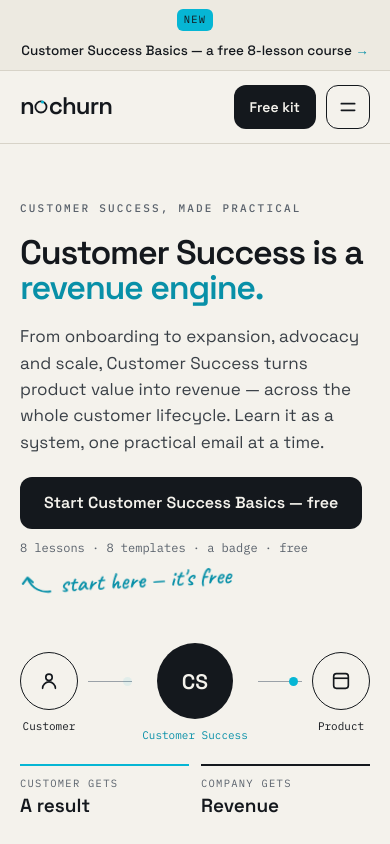
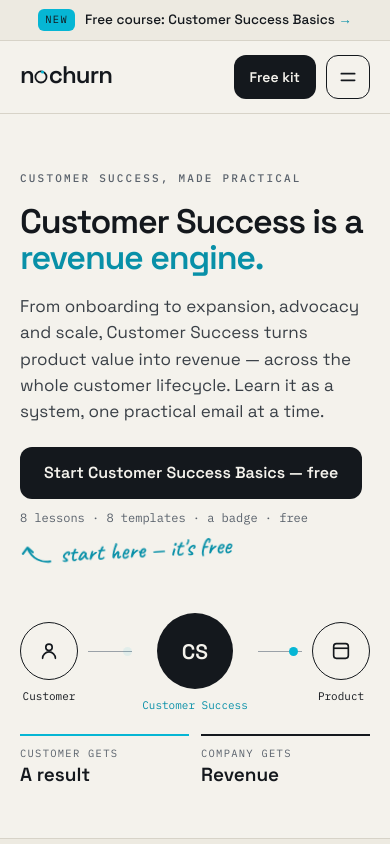
Before and after one commit to annaambr-blip/nochurn-preview, a plain HTML site: page global/index.html in a window 390 px wide. Shown: the top 844 px of the page. Drawn offline with Linux system fonts and the light colour scheme.

Commit message:
Shorter announcement bar for mobile
Co-Authored-By: Claude Opus 5.5 <noreply@anthropic.com>
Claude-Session: https://claude.ai/code/session_01K89y6tCNUg1LCRaUYVJsXd

```diff
--- a/global/index.html
+++ b/global/index.html
@@ -48,7 +48,7 @@ a{color:#0890A8}a:hover{color:#14181D}
 <a href="#free" style="display: block; background: #EDEAE1; border-bottom: 1px solid #D7D3C8; text-decoration: none; color: #14181D">
 <div style="max-width: 1040px; margin: 0 auto; padding: 9px 20px; display: flex; justify-content: center; align-items: center; gap: 10px; flex-wrap: wrap; text-align: center">
 <span class="mono" style="font-size: 10.5px; letter-spacing: 0.12em; background: #06B6D4; border-radius: 6px; padding: 3px 7px">NEW</span>
-<span style="font-size: 13.5px; font-weight: 500">Customer Success Basics — a free 8-lesson course <span style="color: #0890A8">→</span></span>
+<span style="font-size: 13.5px; font-weight: 500">Free course: Customer Success Basics <span style="color: #0890A8">→</span></span>
 </div>
 </a>
 
```
